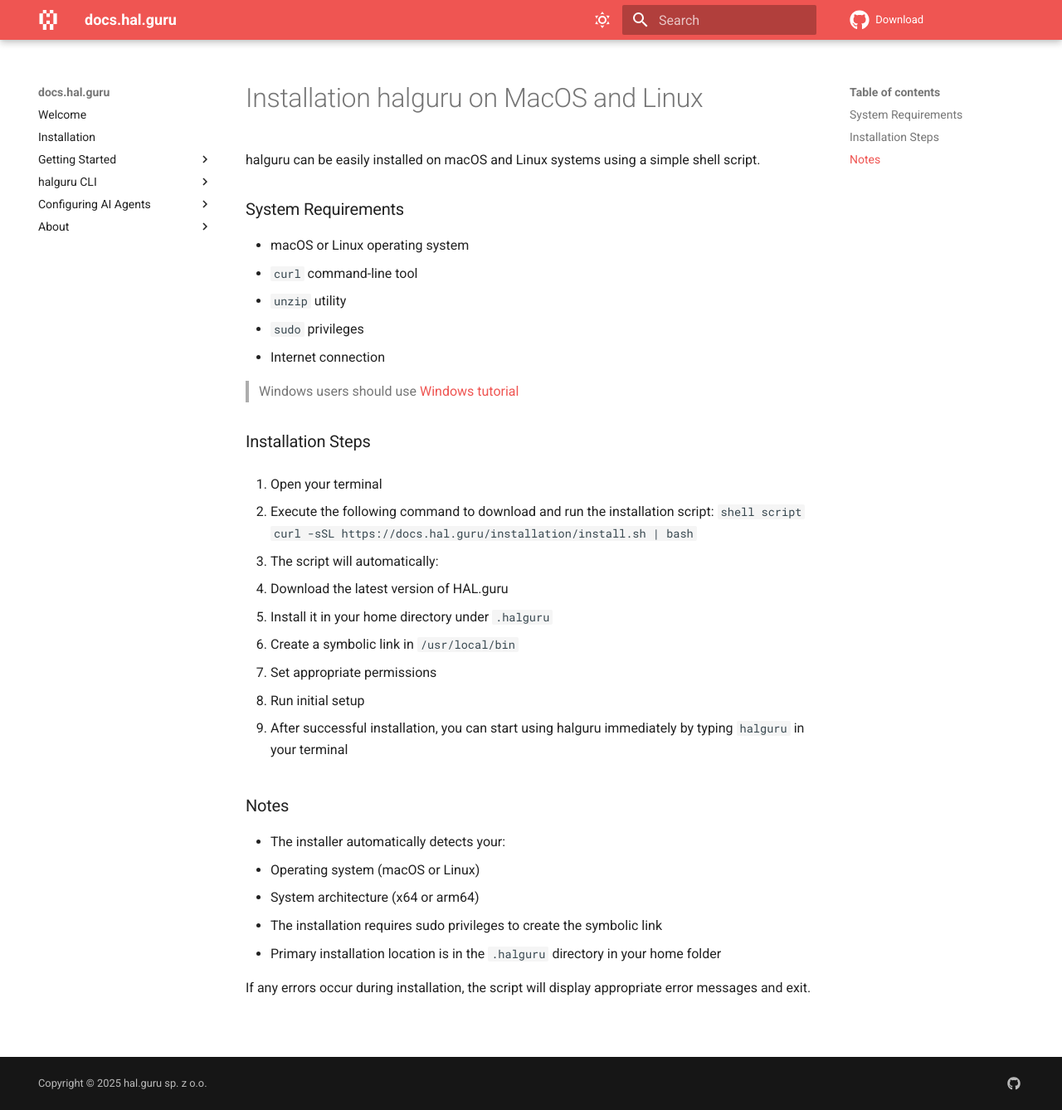
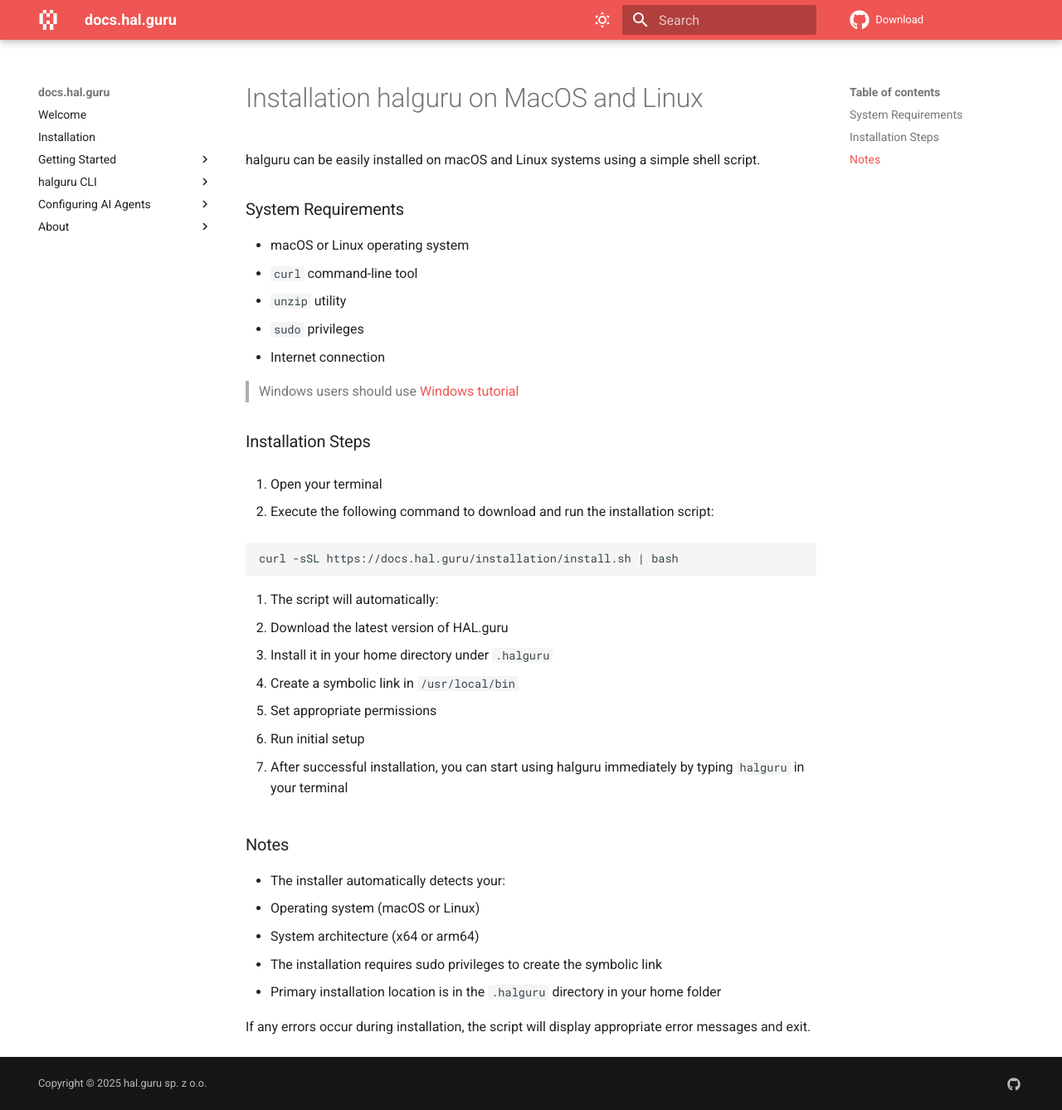
Before and after one commit to HAL-guru/hal.guru, an MkDocs documentation site: the page built from docs/installation/macos-and-linux.md, in a window 1280 px wide and 1338 px high. Shown: the whole window at 83% size. Built offline with MkDocs 1.6.1 and Material for MkDocs 9.7.7, drawn with Linux system fonts in a browser that asks for light colours; comment, search, counter and statistics services are not loaded.

````diff
--- a/docs/installation/macos-and-linux.md
+++ b/docs/installation/macos-and-linux.md
@@ -22,7 +22,8 @@
 1. Open your terminal
 
 2. Execute the following command to download and run the installation script:
-```shell script
+
+```bash
 curl -sSL https://docs.hal.guru/installation/install.sh | bash
 ```
 
````
Also changed, not shown: docs/installation/experienced-users.md (+2 -0 lines), docs/installation/index.md (+1 -1 lines), docs/installation/windows.md (+2 -1 lines).
